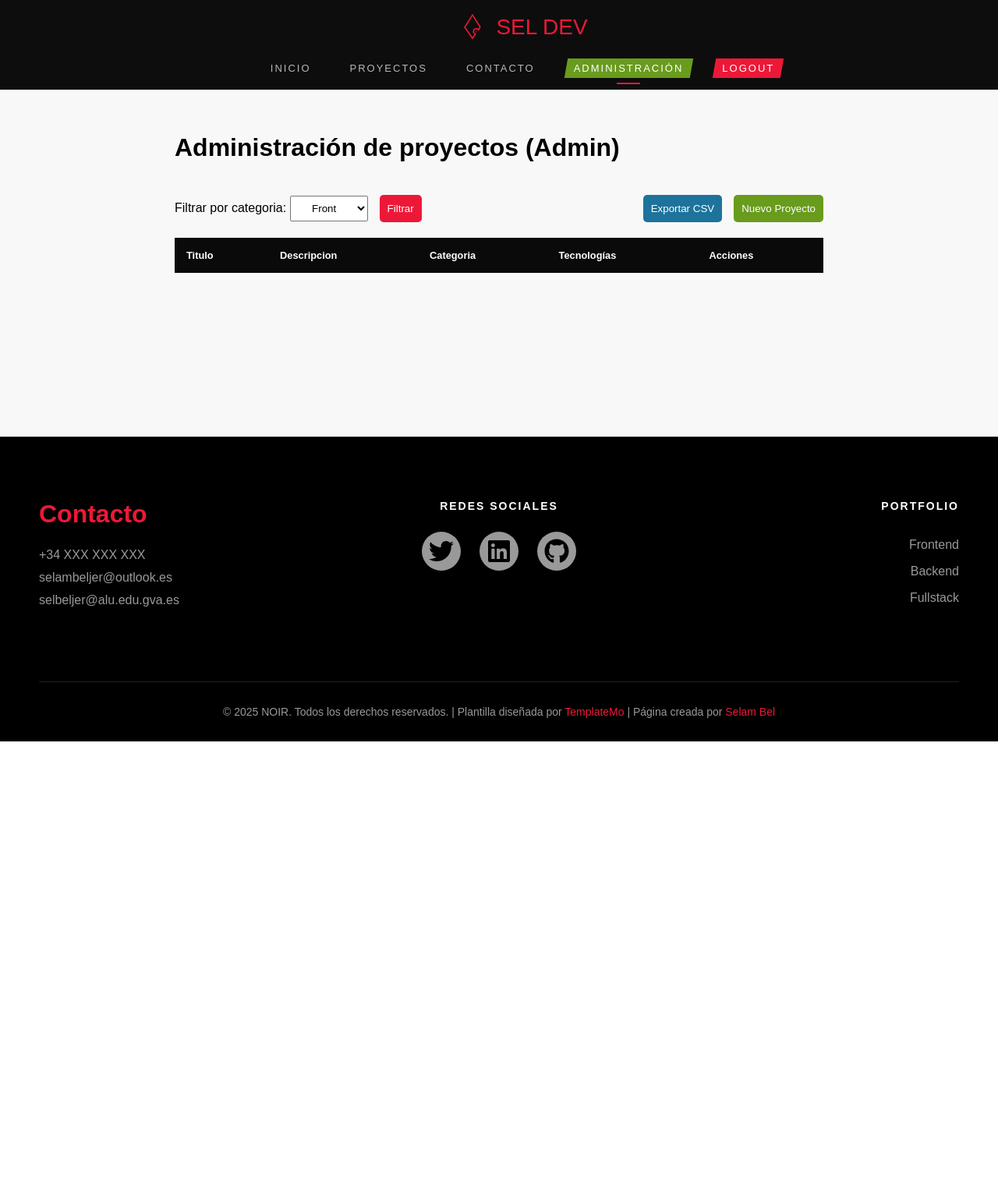
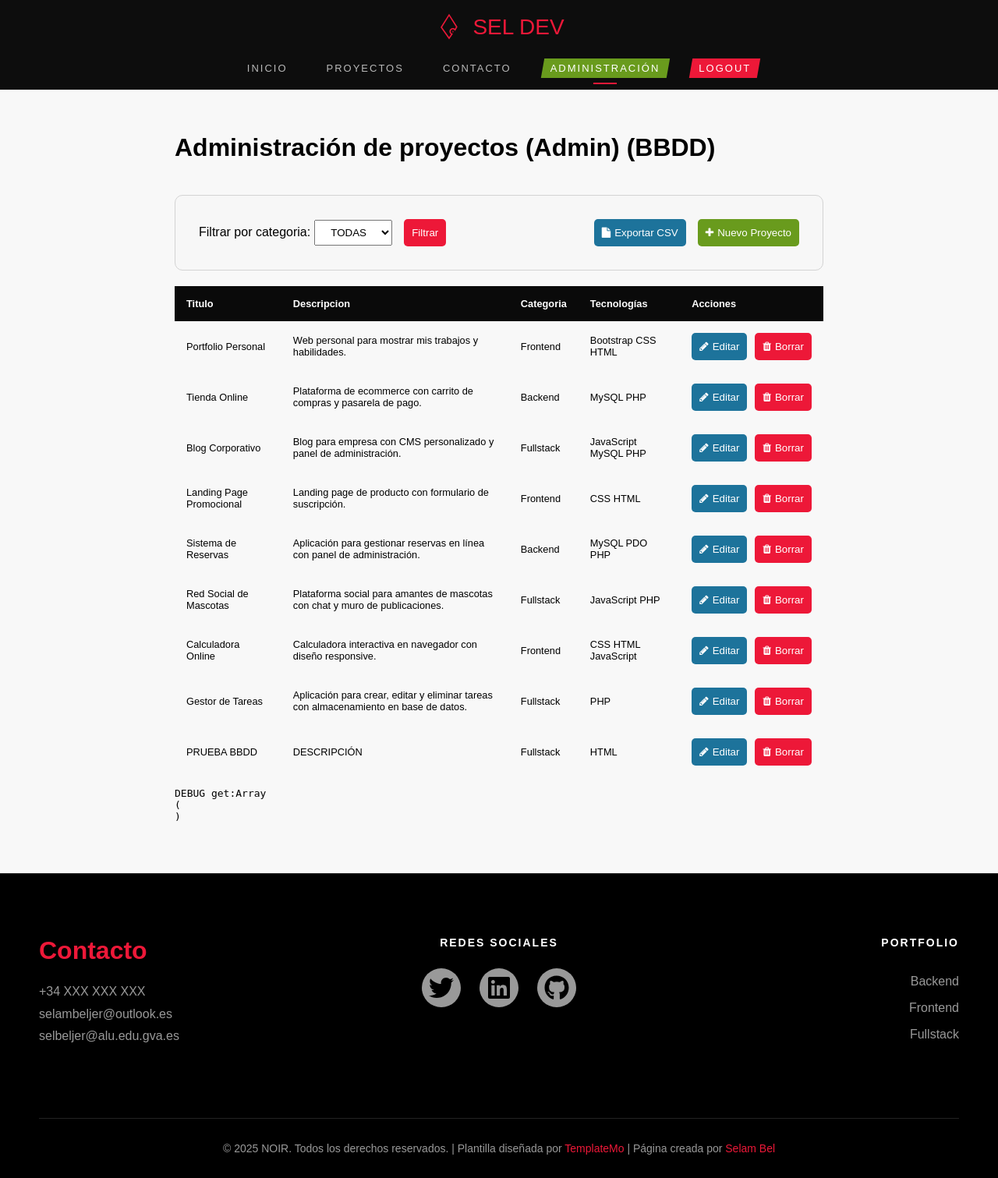
Before and after one commit to SelamBel/Portfolio-Servidor-v2, a PHP site: page /admin/panel.php in a window 1280 px wide. Shown: the whole page at 78% size. Before the commit the page ends 951 px from the top, so only its background shows below. Run offline with PHP 8.4, Linux system fonts and the light colour scheme; the visitor is signed in with stand-in values (Sample User, id 1); data comes from the database, SQL or seed files in the repository; lists and menus that the app fills with data are empty.

Commit message:
Added proyects table to admin's panel
Also fixed a few things, too tired to name them

```diff
--- a/portfolio/admin/panel.php
+++ b/portfolio/admin/panel.php
@@ -5,10 +5,33 @@
     header("Location: ../index.php");
     exit();
 }
+
+include_once "../includes/conexion.php";
+include_once "../includes/funciones.php";
+require_once '../datos.php';
+require_once '../procesamientoDatos.php';
+$conexion = conectarBD();
+
+$proyectosBD = getProyectosBD($conexion);
+if (empty($proyectosBD)) {
+    $proyectosElegidos = $proyectosLocal;
+    $titulo = "local";
+} else {
+    $proyectosElegidos = $proyectosBD;
+    $titulo = "BBDD";
+}
+
+$categorias = getCategorias($conexion);
+if (empty($categorias)) {
+    $categorias = ["Backend", "Frontend", "Fullstack"];
+}
+
+$categoriaSeleccionada = $_GET["catSeleccionada"] ?? "";
+$categoriaFiltroPanel = $categoriaSeleccionada;
 ?>
+
 <!DOCTYPE html>
 <html lang="en">
-
 
 <head>
     <meta charset="UTF-8">
@@ -18,6 +41,8 @@
     <link rel="stylesheet" href="../static/css/topnav-footer.css">
     <link rel="stylesheet" href="../static/css/style.css">
     <link rel="stylesheet" href="../static/css/private.css">
+
+    <link rel="stylesheet" href="https://stackpath.bootstrapcdn.com/font-awesome/4.7.0/css/font-awesome.min.css">
 </head>
 
 
@@ -25,38 +50,62 @@
     <?php require_once '../templates/nav-admin.php'; ?>
 
     <main>
+
         <div class="panel">
-            <h1>Administración de proyectos (Admin)</h1>
+            <h1>Administración de proyectos (Admin) (<?php echo $titulo ?>)</h1>
             <div class="panelBotones">
+                <form method="get" action="panel.php">
                     <div class="botonesFiltro">
                         <div class="botonesFiltroIzq">
                             <label for="cat">
                                 Filtrar por categoria:
-                            <select>
-                                <option>Front</option>
-                                <option>Back</option>
-                                <option>Full</option>
-                            </select>
+                                <?php echo generarSelect($categorias, $categoriaFiltroPanel); ?>
                             </label>
-                        <button>Filtrar</button>
+                            <button id="filter">Filtrar</button>
                         </div>
                         <div class="botonesFiltroDer">
-                        <button id="exportCSV" name="exportCSV">Exportar CSV</button>
-                        <button id="newProyect" name="newProyect">Nuevo Proyecto</button>
+                            <button id="exportCSV" name="exportCSV"><i class="fa fa-file"></i> Exportar CSV</button>
+                            <button id="newProyect" name="newProyect"><i class="fa fa-plus"></i> Nuevo Proyecto</button>
+
                         </div>
                     </div>
+                </form>
             </div>
             <table>
+                <tr>
                     <th>Titulo</th>
                     <th>Descripcion</th>
                     <th>Categoria</th>
                     <th>Tecnologías</th>
                     <th>Acciones</th>
+                </tr>
+                <?php
+                foreach ($proyectosElegidos as $proyecto) {
+                    echo "<tr>";
+                    echo "<td>" . $proyecto["titulo"] . "</td>";
+                    echo "<td>" . $proyecto["descripcion"] . "</td>";
+                    echo "<td>" . $proyecto["categoria"] . "</td>";
+                    $tecnologias = "";
+                    foreach ($proyecto['tecnologias'] as $tecnologia) {
+                        $tecnologias .= $tecnologia . " ";
+                    }
+                    echo "<td>" . $tecnologias . "</td>";
+
+                    echo "<td><div class='actionBtnDiv'><button class='btnEditProyect' name='btnEditProyect'><i class='fa fa-pencil'></i> Editar</button>
+            <button class='btnDeleteProyect' name='btnDeleteProyect'><i class='fa fa-trash'></i> Borrar</button></td>";
+                    echo "</tr>";
+                }
+                ?>
             </table>
         </div>
 
+        <?php
+        echo '<pre>DEBUG get:';
+        print_r($_GET);
+        echo "<br>";
+        echo '</pre>';
+        ?>
     </main>
-
     <?php require_once '../templates/footer-admin.php'; ?>
 </body>
 
--- a/portfolio/includes/conexion.php
+++ b/portfolio/includes/conexion.php
@@ -1,10 +1,12 @@
 <?php
 
-define('DB_HOST', 'localhost');
+// Cambiar a "db" en casa, "localhost" en clase
+define('DB_HOST', 'db');
 define('DB_NAME', 'portfolio');
 define('DB_PORT', 3306);
 define('DB_USER', 'root');
-define('DB_PASS', '');
+// Cambiar a "root" en casa, vacio en clase
+define('DB_PASS', 'root');
 define('DB_CHARSET', 'utf8mb4');
 
 function conectarBD() {
--- a/portfolio/includes/funciones.php
+++ b/portfolio/includes/funciones.php
@@ -1,32 +1,20 @@
 <?php
-function getProyectos($conexion)
-{
-    if ($conexion === null) {
-        return [];
-    }
-
-    $sql = "SELECT * FROM proyectos";
-    $sentencia = $conexion->prepare($sql);
-    $sentencia->execute();
-
-    return $sentencia->fetchAll(PDO::FETCH_ASSOC);
-}
-
-function getCategorias($conexion)
-{
-    if ($conexion === null) {
-        return [];
-    }
+function getCategorias($conexion) {
+    if ($conexion === null) return [];
 
     $sql = "SELECT * FROM categorias";
     $sentencia = $conexion->prepare($sql);
     $sentencia->execute();
+    $rows = $sentencia->fetchAll(PDO::FETCH_ASSOC);
 
-    return $sentencia->fetchAll(PDO::FETCH_ASSOC);
+    // Devolver solo los nombres, igual que el fallback local
+    return array_column($rows, 'nombre');
 }
 
-function getProyectosBD($conexion) {
+function getProyectosBD($conexion)
+{
     if ($conexion === null) {
+        error_log("No se pudo conectar a la BD");
         return [];
     }
 
@@ -67,6 +55,22 @@
         return $proyectos;
     } catch (PDOException $e) {
         error_log('Error al obtener proyectos: ' . $e->getMessage());
+        var_dump($e->getMessage());
         return [];
     }
 }
+
+function generarSelect($categorias, $catSeleccionada = "")
+{
+    $html = "<select name='catSeleccionada'>\n";
+    $html .= " <option value='TODAS'>TODAS</option>\n";
+
+    foreach ($categorias as $categoria) {
+        $opcion = htmlspecialchars($categoria);
+        $selected = (trim($catSeleccionada ?? '' ) === trim($categoria)) ? " selected" : "";
+        $html .= " <option value='$opcion'$selected>$opcion</option>\n";
+    }
+
+    $html .= "</select>\n";
+    return $html;
+}
--- a/portfolio/static/css/private.css
+++ b/portfolio/static/css/private.css
@@ -31,7 +31,7 @@
 }
 
 th,
-tr {
+td {
     padding: 15px;
     font-size: 0.8rem;
 }
@@ -49,3 +49,15 @@
 
     background-color: var(--blue);
 }
+
+.actionBtnDiv {
+    display: flex;
+    gap: 10px;
+}
+.btnEditProyect {
+    background-color: var(--blue);
+}
+
+.btnEditProyect:hover {
+  background: rgb(19, 76, 102);
+}
--- a/portfolio/static/css/style.css
+++ b/portfolio/static/css/style.css
@@ -12,6 +12,10 @@
     --bg-section: #0a0a0a;
     --blue:  rgb(29, 115, 155);
     --green: rgb(105, 155, 29);
+}
+
+*  {
+    box-sizing: border-box;
 }
 
 main {
@@ -35,6 +39,13 @@
     transition: background-color 0.15s ease;
 }
 
+label, button {
+    display: flex;
+    align-items: center;
+    justify-content: center;
+    gap: 5px;
+}
+
 button:hover {
     background-color: var(--accent-hover);
 }
@@ -44,7 +55,6 @@
     padding: 12px;
     border: 1px solid var(--text-muted);
     border-radius: 5px;
-    box-sizing: border-box;
 }
 
 /* Estilos para INDEX */
@@ -106,8 +116,7 @@
 }
 
 form {
-    margin-top: 50px;
-    width: 90%;
+    width: 100%;
     display: flex;
     flex-direction: column;
     gap: 30px;
@@ -160,7 +169,6 @@
     flex-direction: row;
     gap: 5px;
     width: 100%;
-    box-sizing: border-box;
 }
 
 #searchForm button {
@@ -172,7 +180,6 @@
     grid-template-columns: 1fr 1fr 1fr;
     justify-content: flex-start;
     gap: 20px;
-    box-sizing: border-box;
 }
 
 div.projectContainer {
@@ -255,6 +262,16 @@
     color: white;
 }
 
+#loginButtons {
+    display: flex;
+    justify-content: space-around;
+    gap: 20px;
+}
+
+#loginButtons button {
+    width: 100%;
+}
+
 /* LOGIN FIN */
 
 @media (max-width: 1450px) and (min-width: 800px) {
--- a/portfolio/templates/footer-admin.php
+++ b/portfolio/templates/footer-admin.php
@@ -16,7 +16,7 @@
             <ul>
                 <?php
                 foreach ($categorias as $categoria) {
-                    echo  "<li><a href='proyectos.php?cat=" . $categoria . "' class='nav-link " . "'>" . $categoria . "</a>";
+                    echo  "<li><a href='../proyectos.php?cat=" . $categoria . "' class='nav-link " . "'>" . $categoria . "</a>";
                 }
                 echo "</li>";
                 ?>
--- a/portfolio/templates/nav-admin.php
+++ b/portfolio/templates/nav-admin.php
@@ -1,6 +1,12 @@
 <?php
 $paginaActual = basename($_SERVER['PHP_SELF']);
 include_once '../datos.php';
+
+$categorias = getCategorias($conexion);
+if (empty($categorias)) {
+    $categorias = ["Backend", "Frontend", "Fullstack"];
+}
+
 $categoriaSeleccionada = null;
 if (isset($_GET['cat'])) {
     $categoriaSeleccionada = $_GET['cat'];
@@ -9,14 +15,8 @@
 
 <nav id="navbar">
     <div class="nav-container">
-        <a href="index.php" class="logo-link">
+        <a href="../index.php" class="logo-link">
             <img class="logo-svg" src="../static/logo/Logo Finished Base.svg">
-            <defs>
-                <linearGradient id="logoGrad" x1="0%" y1="0%" x2="100%" y2="100%">
-                    <stop offset="0%" style="stop-color:#fff;stop-opacity:1" />
-                    <stop offset="100%" style="stop-color:#ed1838;stop-opacity:1" />
-                </linearGradient>
-            </defs>
             <polygon points="50,10 20,50 50,90 80,50" fill="none" stroke="url(#logoGrad)" stroke-width="3" />
             <circle cx="50" cy="50" r="5" fill="url(#logoGrad)" />
             </svg>
```
Lines whose indentation alone changed are shown as unchanged.
